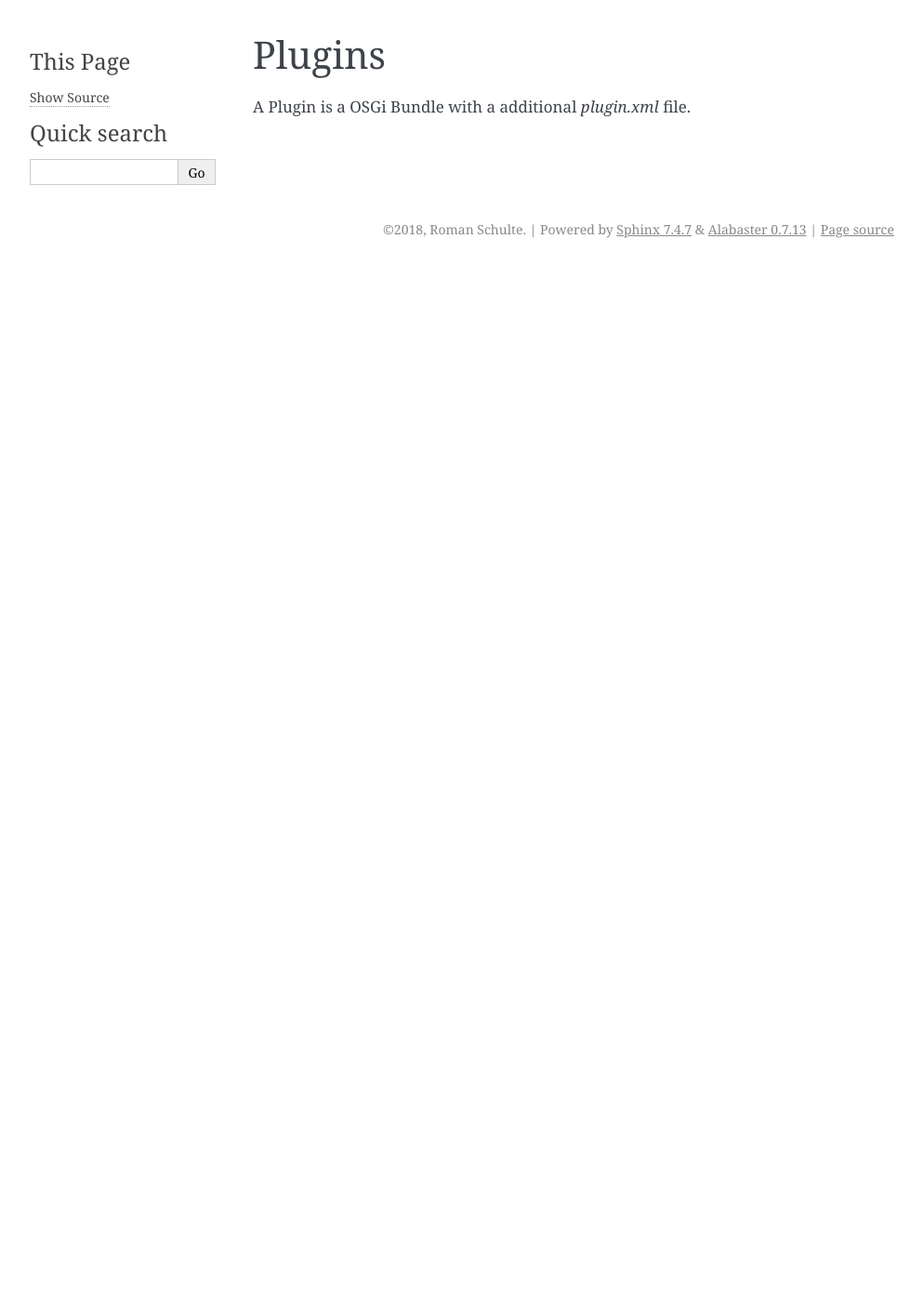
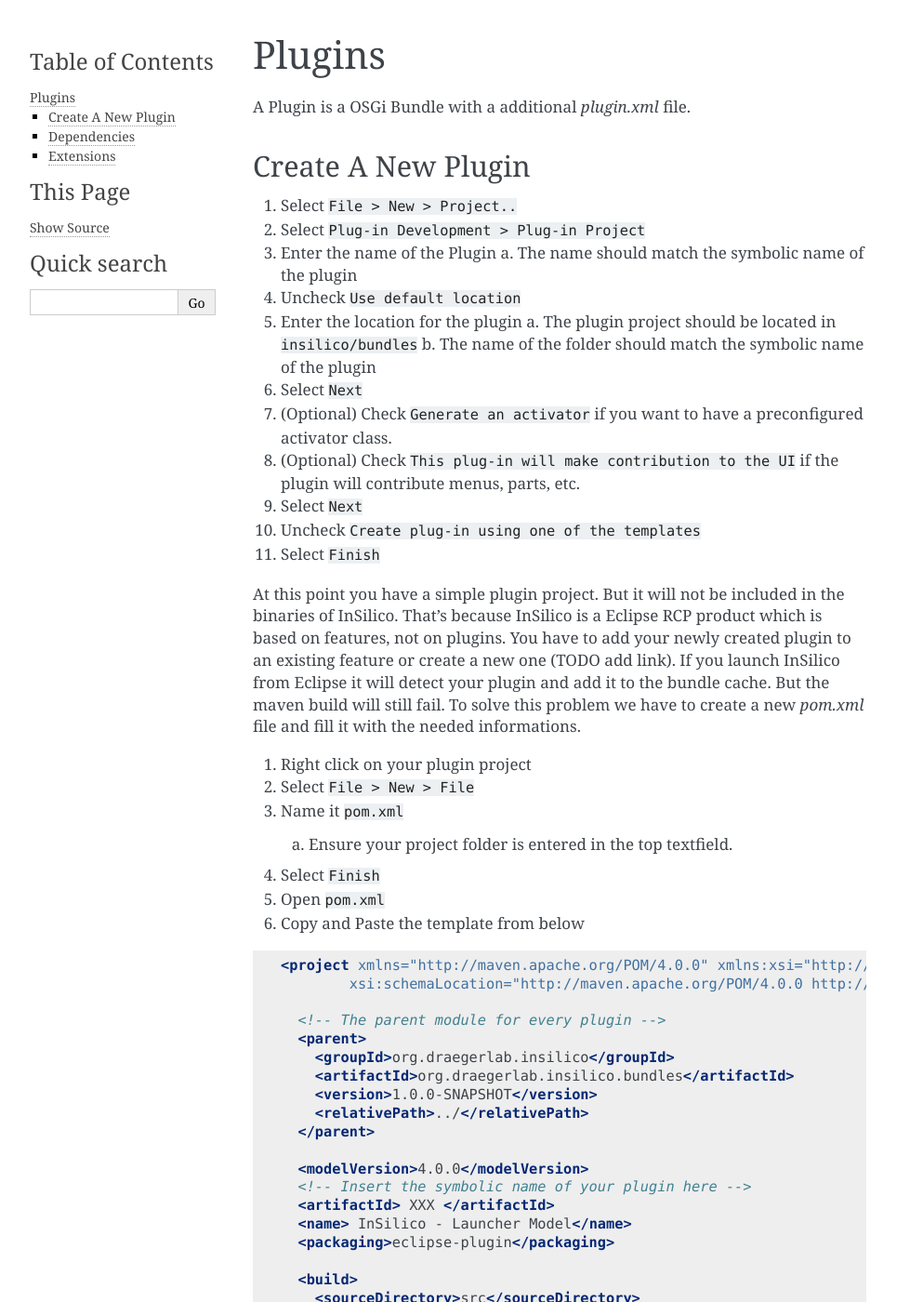
Before and after one commit to draeger-lab/insilico-docs, a Sphinx documentation site: the page built from docs/bundles/plugins.rst, in a window 1280 px wide and 1400 px high. Shown: the whole window at 93% size, without its empty margins (148-1141 px from the left). Built offline with Sphinx 7.4.7, drawn with Linux system fonts in a browser that asks for light colours; some of the changed text lies outside the part shown.

Commit message:
Added tutorial to create new plugins.

```diff
--- a/docs/bundles/plugins.rst
+++ b/docs/bundles/plugins.rst
@@ -3,3 +3,96 @@ Plugins
 =======
 
 A Plugin is a OSGi Bundle with a additional `plugin.xml` file.
+
+Create A New Plugin
+===================
+
+1. Select :code:`File > New > Project..`
+2. Select :code:`Plug-in Development > Plug-in Project`
+3. Enter the name of the Plugin
+   a. The name should match the symbolic name of the plugin
+4. Uncheck :code:`Use default location`
+5. Enter the location for the plugin
+   a. The plugin project should be located in :code:`insilico/bundles`
+   b. The name of the folder should match the symbolic name of the plugin
+6. Select :code:`Next`
+7. (Optional) Check :code:`Generate an activator` if you want to have a preconfigured activator class.
+8. (Optional) Check :code:`This plug-in will make contribution to the UI` if the plugin will contribute menus, parts, etc.
+9. Select :code:`Next`
+10. Uncheck :code:`Create plug-in using one of the templates`
+11. Select :code:`Finish`
+
+At this point you have a simple plugin project. But it will not be included in the
+binaries of InSilico. That's because InSilico is a Eclipse RCP product which is based
+on features, not on plugins. You have to add your newly created plugin to an existing
+feature or create a new one (TODO add link). If you launch InSilico from Eclipse it will
+detect your plugin and add it to the bundle cache. But the maven build will still
+fail. To solve this problem we have to create a new `pom.xml` file and fill it with the
+needed informations.
+
+1. Right click on your plugin project
+2. Select :code:`File > New > File`
+3. Name it :code:`pom.xml`
+  a. Ensure your project folder is entered in the top textfield.
+4. Select :code:`Finish`
+5. Open :code:`pom.xml`
+6. Copy and Paste the template from below
+
+.. code-block:: xml
+
+  <project xmlns="http://maven.apache.org/POM/4.0.0" xmlns:xsi="http://www.w3.org/2001/XMLSchema-instance"
+	  xsi:schemaLocation="http://maven.apache.org/POM/4.0.0 http://maven.apache.org/xsd/maven-4.0.0.xsd">
+
+    <!-- The parent module for every plugin -->
+    <parent>
+      <groupId>org.draegerlab.insilico</groupId>
+      <artifactId>org.draegerlab.insilico.bundles</artifactId>
+      <version>1.0.0-SNAPSHOT</version>
+      <relativePath>../</relativePath>
+    </parent>
+
+    <modelVersion>4.0.0</modelVersion>
+    <!-- Insert the symbolic name of your plugin here -->
+    <artifactId> XXX </artifactId>
+    <name> InSilico - Launcher Model</name>
+    <packaging>eclipse-plugin</packaging>
+
+    <build>
+      <sourceDirectory>src</sourceDirectory>
+
+      <!-- Tells maven to add the META-INF folder into the resulting jar.
+      This folder contains the required MANIFEST.MF file. -->
+      <resources>
+        <resource>
+          <directory>.</directory>
+          <includes>
+            <include>META-INF/</include>
+          </includes>
+        </resource>
+      </resources>
+
+      <!-- Adds the maven tycho plugin to this project. -->
+      <plugins>
+        <plugin>
+          <groupId>org.eclipse.tycho</groupId>
+          <artifactId>tycho-source-plugin</artifactId>
+          <version>${tycho.version}</version>
+        </plugin>
+      </build>
+    </project>
+
+After these steps you will have created a minimalistic plugin project. You may want to add some
+dependencies to your plugin or declare some extensions / extension points.
+
+Dependencies
+============
+
+Declare your dependencies in the :code:`MANIFEST.MF` file. You should use the
+Eclipse Editor for this.
+
+Extensions
+==========
+
+You can declare extensions to an existing extension point via the :code:`plugin.xml` file.
+That's also where you expose your own extension points.
+It's recommended to use the Eclipse Editor for this task.
```
Also changed, not shown: docs/bundles/features.rst (+7 -0 lines).
